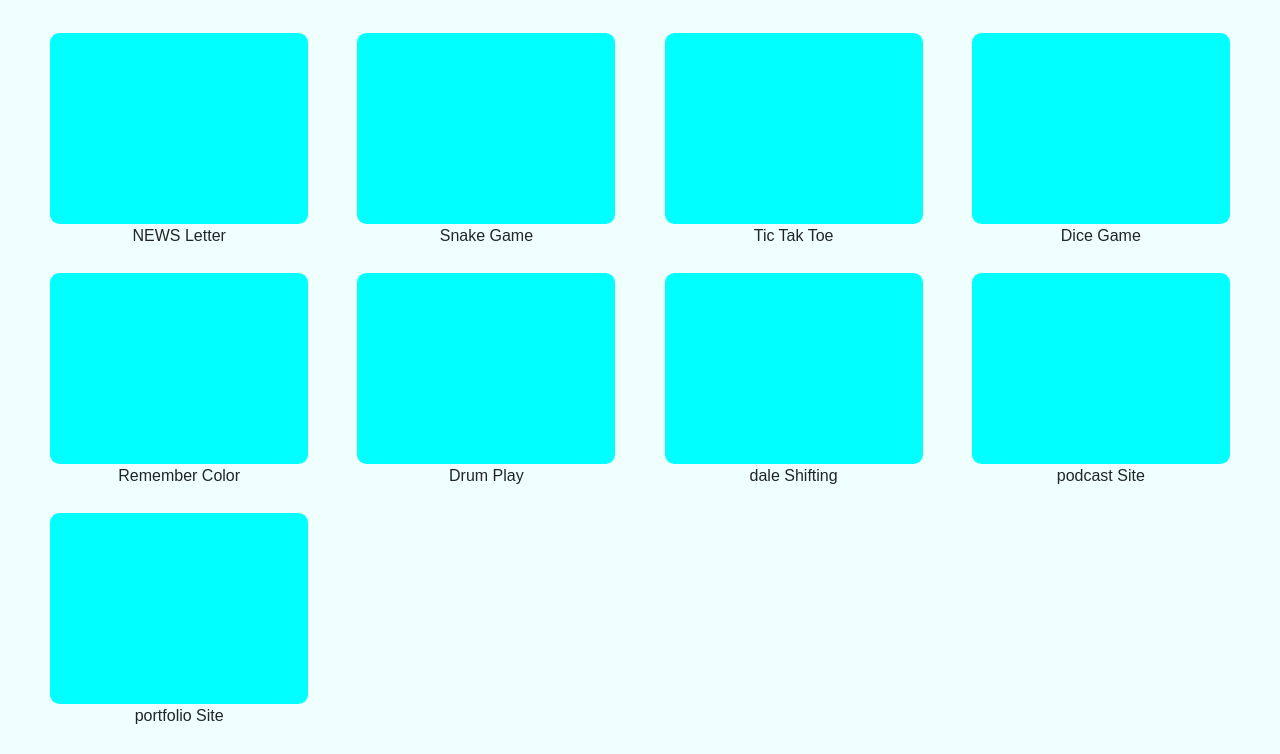
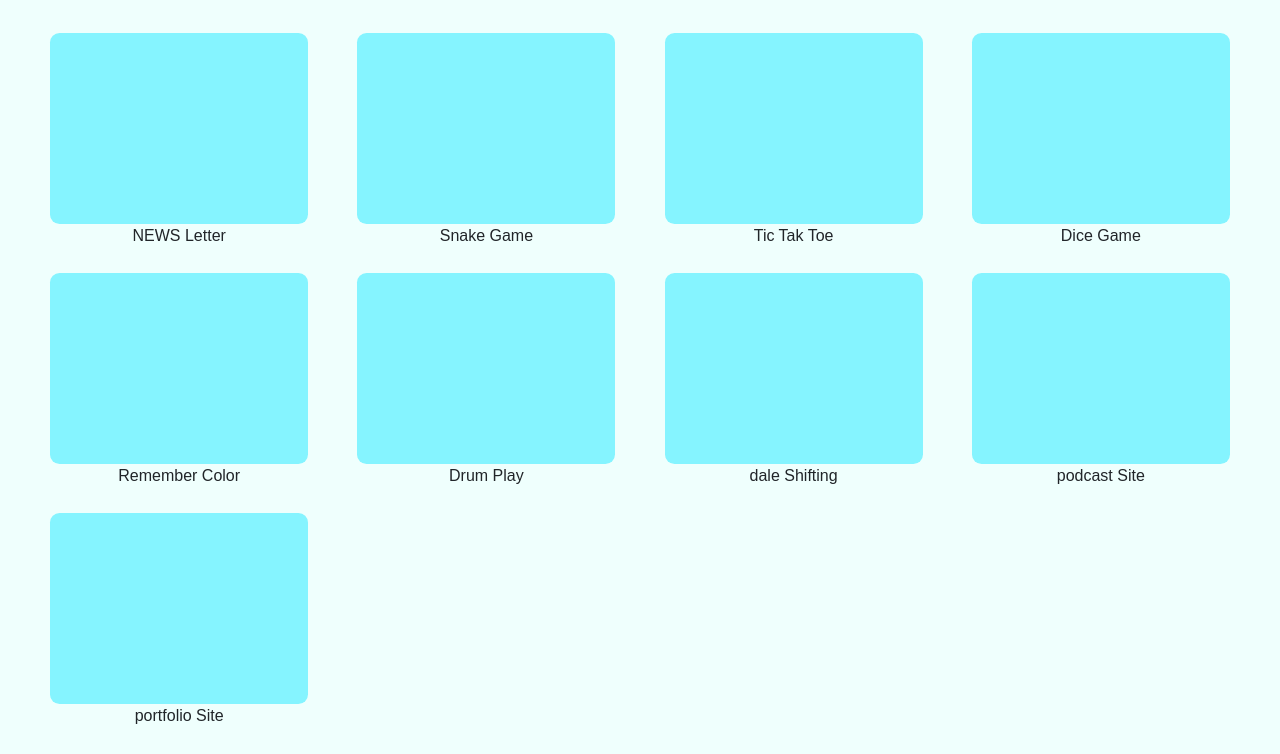
Before and after one commit to ShubhamVerma453/WeatherSite, a plain HTML site: page html/otherWork.html in a window 1280 px wide. Shown: the part 116-870 px from the top of the page. Drawn offline with nearby package versions, Linux system fonts and the light colour scheme; a web font is replaced by a local one.

Commit message:
repo-name added

```diff
--- a/html/css/otherWork.css
+++ b/html/css/otherWork.css
@@ -14,9 +14,13 @@ body{
     padding: 2%;
 }
 .repo{
-    background-color: aqua;
+    /* background: linear-gradient(to bottom right, #42C2FF, #B8FFF9); */
+    background-color: #85F4FF;
     height: 100%;
     border-radius: .6rem;
+    display: flex;
+    justify-content: center;
+    align-items: center;
 }
 
 @media (max-width:918px) {
```
Also changed, not shown: html/otherWork.html (+2 -2 lines).
